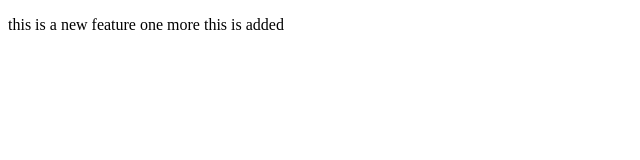
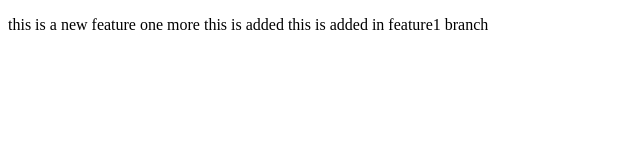
Before and after one commit to dheeraj007adhikari/localrepo1, a plain HTML site: page index.html in a window 1280 px wide. Shown: the whole page, without its empty margins (0-640 px from the left). Drawn offline with Linux system fonts and the light colour scheme.

Commit message:
this is added in feature1 branch

```diff
--- a/index.html
+++ b/index.html
@@ -7,6 +7,6 @@
     <title>Document</title>
 </head>
 <body>
-    <p>this is a new feature one more this is added</p>
+    <p>this is a new feature one more this is added this is added in feature1 branch</p>
 </body>
 </html>
```
